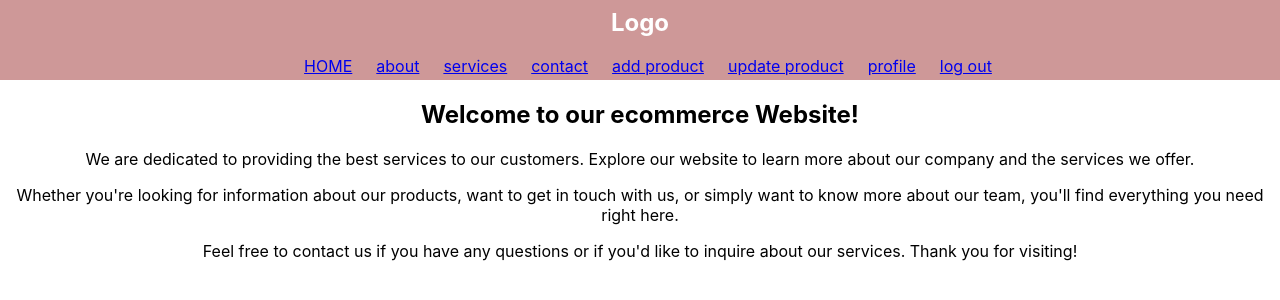
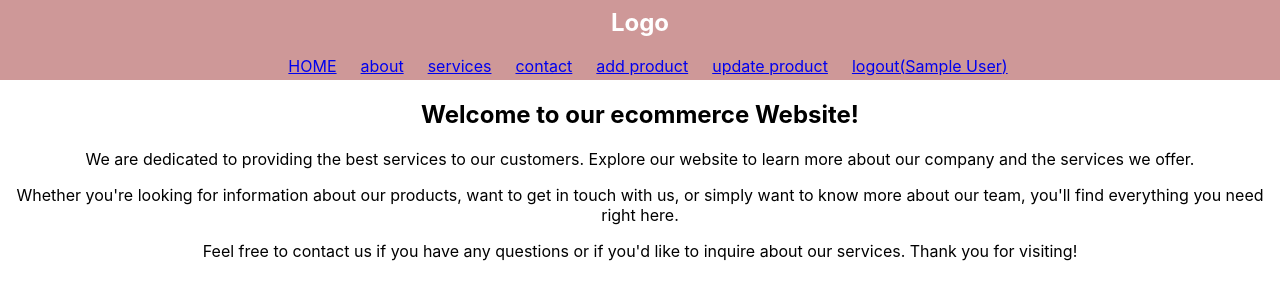
Before and after one commit to ArushiMadhesiya/e-dashboard, a React (Create React App) app in the folder frontend/: page / in a window 1280 px wide. Shown: the top 300 px of the page. Built offline with nearby package versions, Linux system fonts and the light colour scheme; sample sign-in values are in the browser's storage.

Commit message:
final navbar

```diff
--- a/frontend/src/components/Navbar.js
+++ b/frontend/src/components/Navbar.js
@@ -7,13 +7,16 @@ const Navbar = () => {
   const navigate=useNavigate();
   const logout=()=>{
     localStorage.clear();
-    navigate('/')
+    navigate('/signup')
   }
   return (
     <nav className="navbar">
       <div className="container">
         <h1 className="navbar-logo">Logo</h1>
-        <ul className="nav-menu">
+        {
+          auth?
+          <ul className="nav-menu">
+
           <li className="nav-item">
             <Link to='/' className="nav-link">HOME</Link>
           </li>
@@ -32,30 +35,20 @@ const Navbar = () => {
           <li className="nav-item">
           <Link to='/update' className="nav-link">update product</Link>
           </li>
-
           <li className="nav-item">
-          <Link to='/profile' className="nav-link">profile</Link>
+          <Link to='/signup' className="nav-link" onClick={logout}> logout({(JSON.parse(auth).name)})</Link>
           </li>
-
-
-          {
-            !auth?  <li className="nav-item">
-          <Link to='/signup' className="nav-link">signup</Link>
+          </ul>
+          :
+          <ul className="nav-menu">
+          <li className="nav-item">
+            <Link to='/signup' className="nav-link">signup</Link>
           </li>
-          :
           <li className="nav-item">
-          <Link to='/signup' className="nav-link" onClick={logout}>log out</Link>
+            <Link to='/login' className="nav-link">login</Link>
           </li>
-
-          }
-          {
-            !auth?  <li className="nav-item">
-          <Link to='/login' className="nav-link">login</Link>
-          </li>
-          :
-          null
-          }
-        </ul>
+          </ul>
+        }
       </div>
     </nav>
 
```
